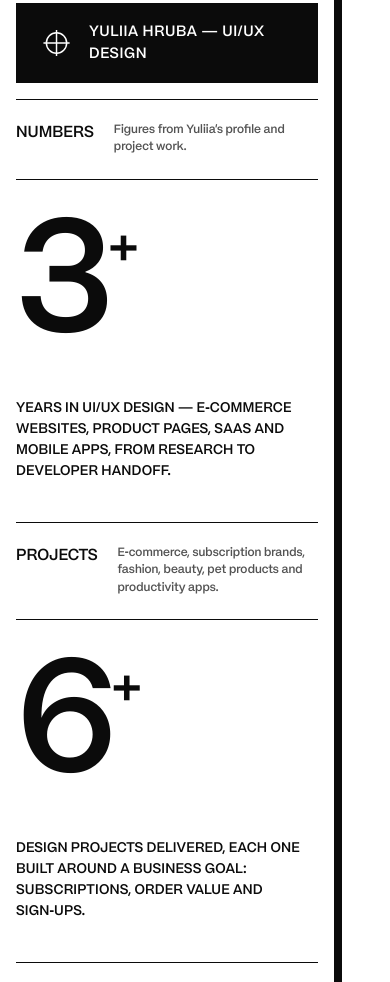
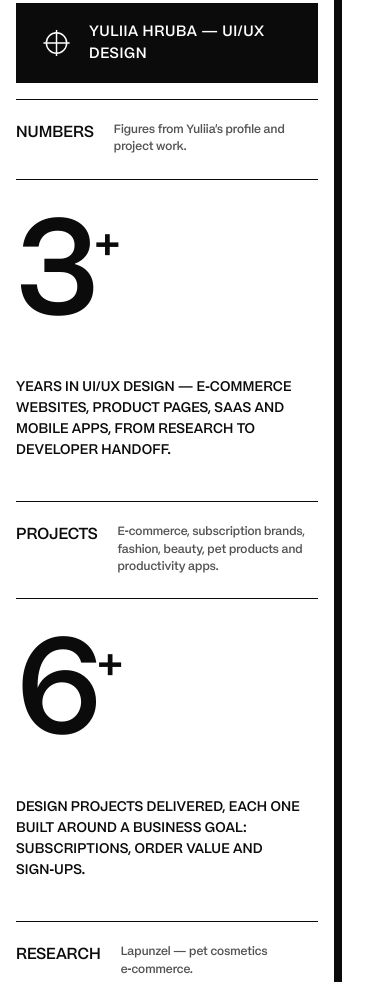
Before and after one commit to yulia11079717-hash/yuliiahruba, a plain HTML site: page index.html in a window 390 px wide. Shown: the part 2912-3894 px from the top of the page. Drawn offline with Linux system fonts and the light colour scheme.

Commit message:
Add files via upload

```diff
--- a/index.html
+++ b/index.html
@@ -112,6 +112,7 @@ body.on-project .h2-top{display:none}
 .h2-meta span{display:block;font-weight:400;color:#555;font-size:13px;margin-top:4px}
 @media (max-width:980px){.hero2{padding-right:56px}.h2-top{right:56px;grid-template-columns:1fr auto}.h2-nav{display:none}.h2-menu{display:block}.h2-tag{display:none}.stack{width:72vw;top:42%;left:calc(50% - 28px)}}
 @media (max-width:760px){
+  .oci .oci-row .num{font-size:calc((100vw - 56px - 2 * var(--pad)) * .45)}
   .side .burger{display:none}
   .page .side-in{padding-top:22px}
   .h2-top{align-items:start}
```
